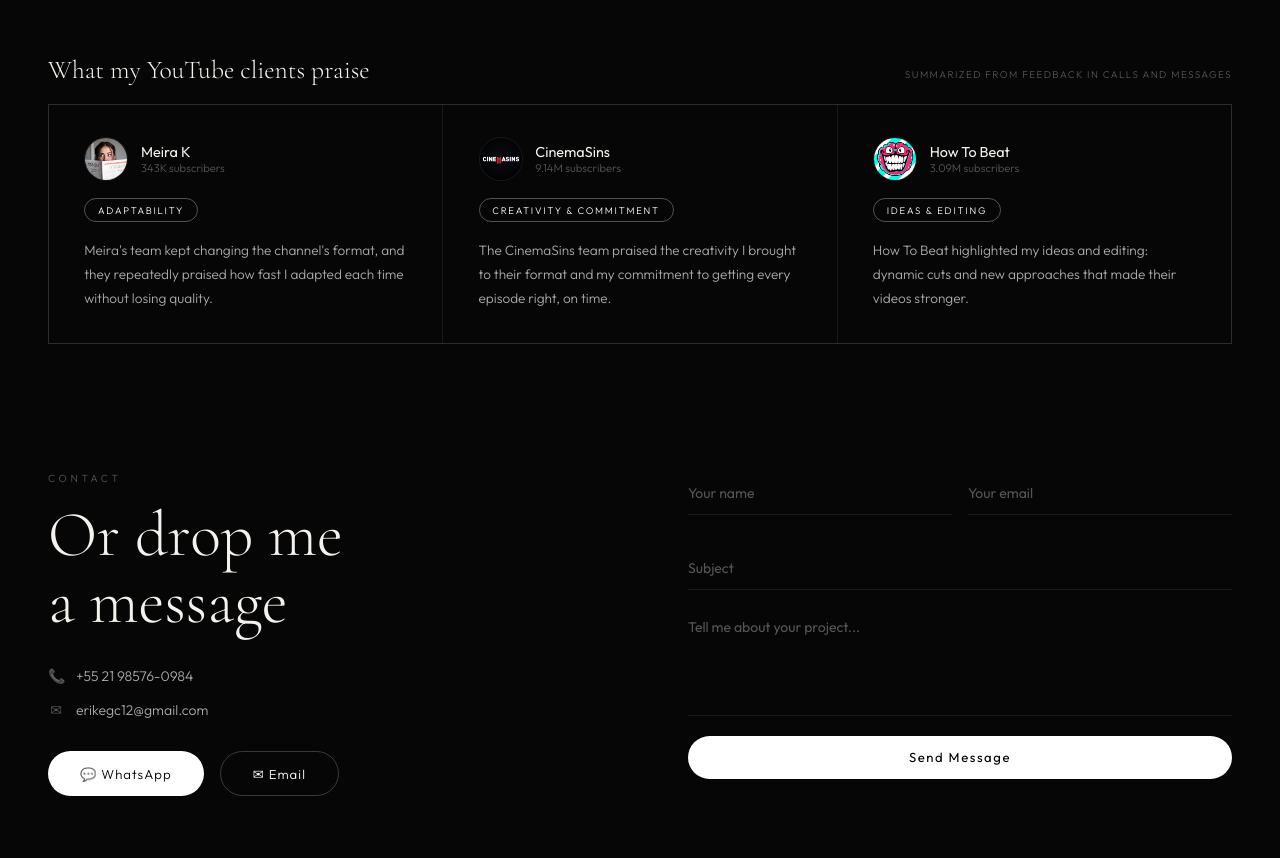
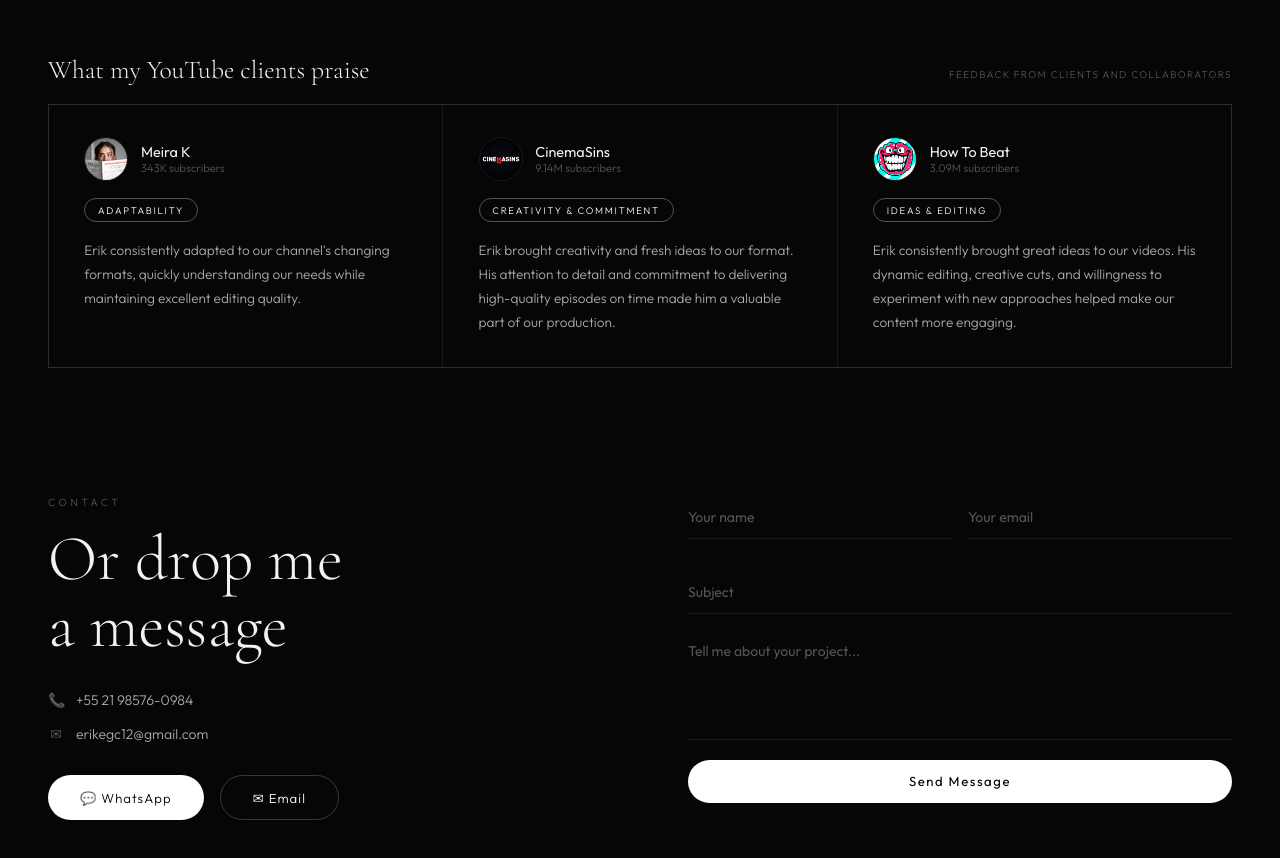
Before and after one commit to erikegc12-sys/Erik_Gomes, a plain HTML site: page index.html in a window 1280 px wide. Shown: the part 5362-6220 px from the top of the page. Drawn offline with nearby package versions, Linux system fonts and the light colour scheme.

Commit message:
Client feedback block: direct quotes, EN/PT
Co-Authored-By: Claude Opus 5.5 <noreply@anthropic.com>
Claude-Session: https://claude.ai/code/session_017LUfiUZDVgpBVsPRvfdLnn

```diff
--- a/index.html
+++ b/index.html
@@ -840,23 +840,26 @@ body::after{content:'';position:fixed;inset:0;background-image:url("data:[embedd
   </div>
   <div class="fb-head reveal">
   <h3 class="fb-title" data-en="What my YouTube clients praise" data-pt="O que meus clientes do YouTube elogiam">What my YouTube clients praise</h3>
-    <span class="fb-note" data-en="Summarized from feedback in calls and messages" data-pt="Resumo do feedback recebido em calls e mensagens">Summarized from feedback in calls and messages</span>
+  <span class="fb-note" data-en="Feedback from clients and collaborators" data-pt="Feedback de clientes e colaboradores">Feedback from clients and collaborators</span>
 </div>
+
 <div class="fb-grid">
   <div class="fb-card reveal">
     <div class="fb-who"><img src="images/clients/meirak.jpg" alt="Meira K"><div><div class="fb-name">Meira K</div><div class="fb-role" data-en="343K subscribers" data-pt="343 mil inscritos">343K subscribers</div></div></div>
     <span class="fb-trait" data-en="Adaptability" data-pt="Adaptabilidade">Adaptability</span>
-      <p class="fb-text" data-en="Meira's team kept changing the channel's format, and they repeatedly praised how fast I adapted each time without losing quality." data-pt="O time da Meira mudou o formato do canal várias vezes, e eles elogiaram repetidamente a rapidez com que eu me adaptava a cada mudança, sem perder qualidade.">Meira's team kept changing the channel's format, and they repeatedly praised how fast I adapted each time without losing quality.</p>
+    <p class="fb-text" data-en="Erik consistently adapted to our channel&#x27;s changing formats, quickly understanding our needs while maintaining excellent editing quality." data-pt="O Erik sempre se adaptou às mudanças de formato do nosso canal, entendendo rápido o que precisávamos e mantendo uma qualidade de edição excelente.">Erik consistently adapted to our channel's changing formats, quickly understanding our needs while maintaining excellent editing quality.</p>
   </div>
+
   <div class="fb-card reveal">
     <div class="fb-who"><img src="images/clients/cinemasins.jpg" alt="CinemaSins"><div><div class="fb-name">CinemaSins</div><div class="fb-role" data-en="9.14M subscribers" data-pt="9,14 mi inscritos">9.14M subscribers</div></div></div>
-      <span class="fb-trait" data-en="Creativity & commitment" data-pt="Criatividade e compromisso">Creativity & commitment</span>
-      <p class="fb-text" data-en="The CinemaSins team praised the creativity I brought to their format and my commitment to getting every episode right, on time." data-pt="O time do CinemaSins elogiou a criatividade que eu trouxe para o formato deles e o meu compromisso em entregar cada episódio certo e no prazo.">The CinemaSins team praised the creativity I brought to their format and my commitment to getting every episode right, on time.</p>
+    <span class="fb-trait" data-en="Creativity &amp; commitment" data-pt="Criatividade e compromisso">Creativity & commitment</span>
+    <p class="fb-text" data-en="Erik brought creativity and fresh ideas to our format. His attention to detail and commitment to delivering high-quality episodes on time made him a valuable part of our production." data-pt="O Erik trouxe criatividade e ideias novas para o nosso formato. A atenção aos detalhes e o compromisso em entregar episódios de alta qualidade no prazo fizeram dele uma parte valiosa da nossa produção.">Erik brought creativity and fresh ideas to our format. His attention to detail and commitment to delivering high-quality episodes on time made him a valuable part of our production.</p>
   </div>
+
   <div class="fb-card reveal">
     <div class="fb-who"><img src="images/clients/howtobeat.jpg" alt="How To Beat"><div><div class="fb-name">How To Beat</div><div class="fb-role" data-en="3.09M subscribers" data-pt="3,09 mi inscritos">3.09M subscribers</div></div></div>
-      <span class="fb-trait" data-en="Ideas & editing" data-pt="Ideias e edição">Ideas & editing</span>
-      <p class="fb-text" data-en="How To Beat highlighted my ideas and editing: dynamic cuts and new approaches that made their videos stronger." data-pt="O How To Beat destacou minhas ideias e minha edição: cortes dinâmicos e abordagens novas que deixaram os vídeos deles mais fortes.">How To Beat highlighted my ideas and editing: dynamic cuts and new approaches that made their videos stronger.</p>
+    <span class="fb-trait" data-en="Ideas &amp; editing" data-pt="Ideias e edição">Ideas & editing</span>
+    <p class="fb-text" data-en="Erik consistently brought great ideas to our videos. His dynamic editing, creative cuts, and willingness to experiment with new approaches helped make our content more engaging." data-pt="O Erik sempre trouxe ótimas ideias para os nossos vídeos. A edição dinâmica, os cortes criativos e a disposição para testar abordagens novas deixaram o nosso conteúdo mais envolvente.">Erik consistently brought great ideas to our videos. His dynamic editing, creative cuts, and willingness to experiment with new approaches helped make our content more engaging.</p>
   </div>
 </div>
 </section>
```
Lines whose indentation alone changed are shown as unchanged.
